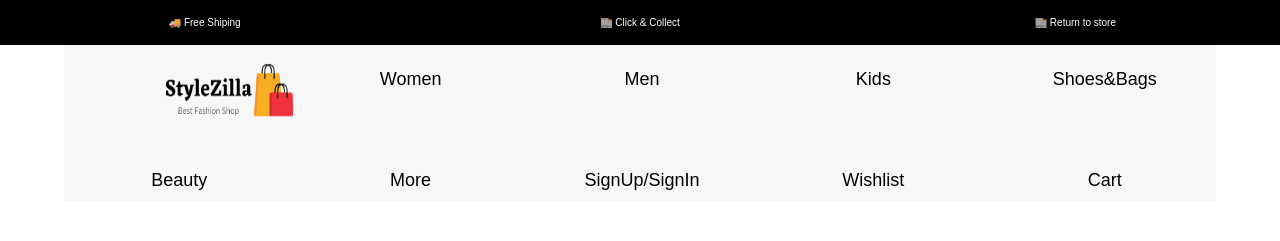
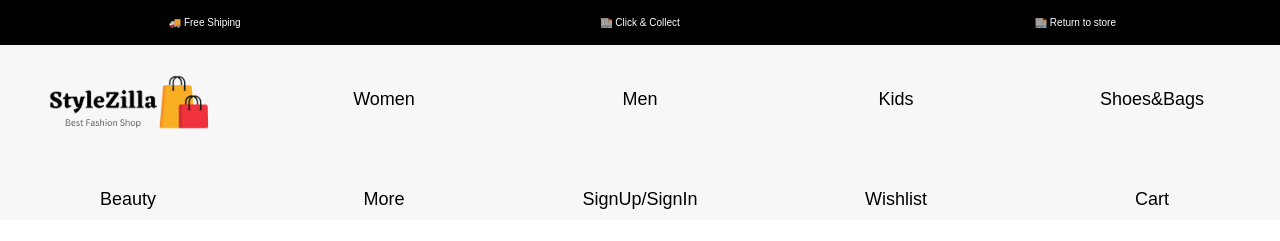
Before and after one commit to SagarN21/LifeStyle_Stores_Clone, a plain HTML site: page index.html in a window 1280 px wide. Shown: the top 241 px of the page. Drawn offline with nearby package versions, Linux system fonts and the light colour scheme.

Commit message:
day 4 all issue resolved

```diff
--- a/index.css
+++ b/index.css
@@ -496,7 +496,9 @@
   background-color: orange;
 }
 
-
+#logo1{
+  display: none;
+}
 
 
 
@@ -517,24 +519,24 @@
   #right_top {
     display: none;
   }
-  #logo {
+  /* #logo {
     position: relative;
     top: 8px;
     left: 84px;
     margin-right: 150px;
     padding: 0%;
     width: 70%;
-  }
+
+  } */
 
   #nav_bar{
-    /* border: 1px solid red; */
+
     display: grid;
     grid-template-columns: repeat(5, 20%);
-  margin: 0%;
-   gap: 1px;
-  width: 90%;
-  margin-left: 5%;
-  padding: 0px;
+  column-gap: -150px;
+
+
+  font-size: small;
   }
   #searchbar {
     display: none;
@@ -707,8 +709,8 @@
     grid-template-columns: repeat(3, 30%);
 
     margin: auto;
-    width: 70%;
-    margin-left: 10%;
+    /* width: 70%;
+    margin-left: 10%; */
   }
   #searchbar {
     display: none;
--- a/index.html
+++ b/index.html
@@ -27,36 +27,37 @@
   </div>
 
 <div id="nav">
+
   <div id="nav_bar">
 
 
     <a href=""> <img src="./images/StyleZillaWIthoutBackground.png" alt="" id="logo"></a>
-    <a href="" id="women_list_head">
+    <a href="" id="women_list_head" class="nav_menu">
       <h4>Women</h4>
     </a>
-    <a href="" id="men_list_head">
+    <a href="" id="men_list_head" class="nav_menu">
       <h4>Men</h4>
     </a>
-    <a href="" id="kids_head">
+    <a href="" id="kids_head" class="nav_menu">
       <h4>Kids</h4>
     </a>
-    <a href="" id="shoes_bag_head">
+    <a href="" id="shoes_bag_head" class="nav_menu">
       <h4>Shoes&Bags</h4>
     </a>
-    <a href="" id="beauty_head">
+    <a href="" id="beauty_head" class="nav_menu">
       <h4>Beauty</h4>
     </a>
     <input type="text" placeholder="🔍  What are you looking for ?" id="searchbar">
     <a href="" id="more_head">
       <h4>More</h4>
     </a>
-    <a href="" id="login_head">
+    <a href="" id="login_head" class="nav_menu">
       <h4>SignUp/SignIn</h4>
     </a>
-    <a href="" id="wish_head">
+    <a href="" id="wish_head" class="nav_menu">
       <h4>Wishlist</h4>
     </a>
-    <a href="" id="cart_head">
+    <a href="" id="cart_head" class="nav_menu">
       <h4>Cart</h4>
     </a>
   </div>
```
